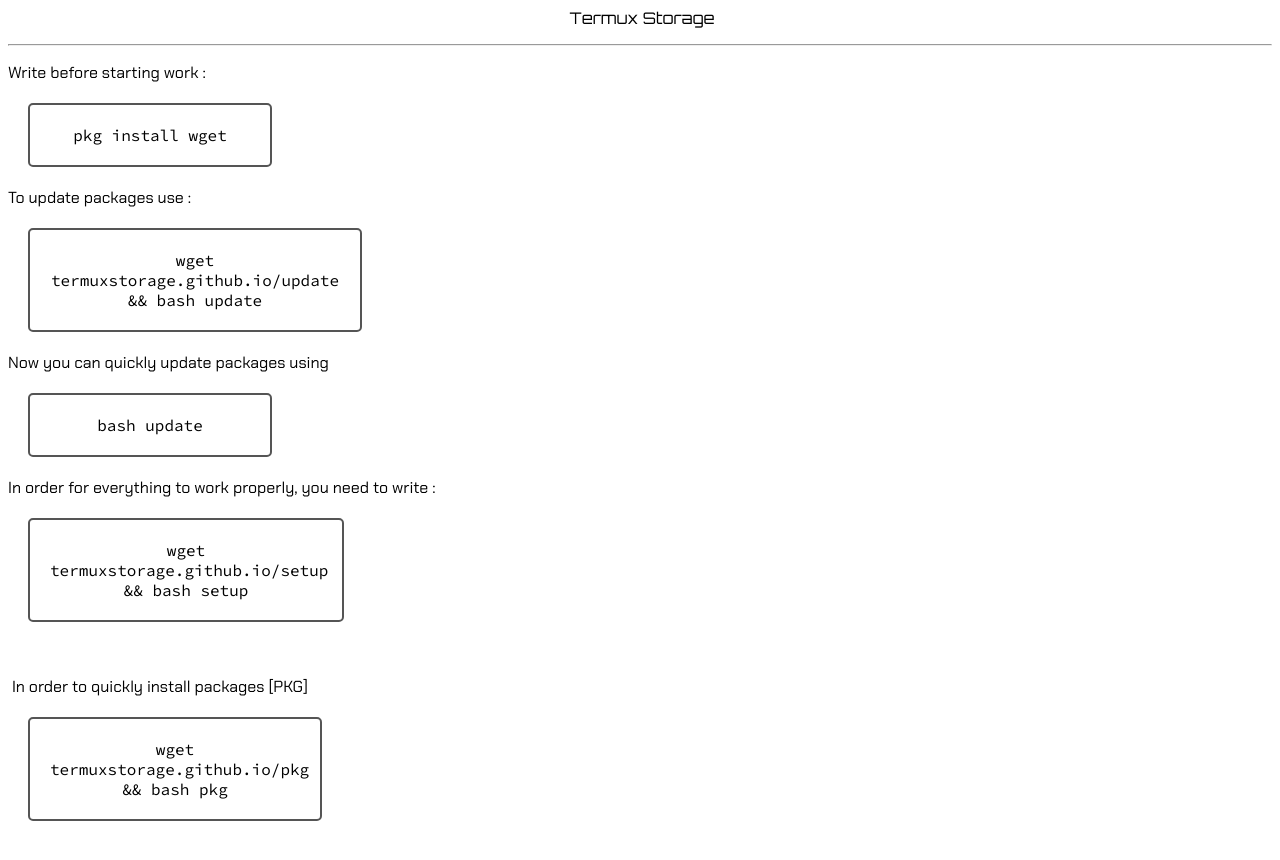
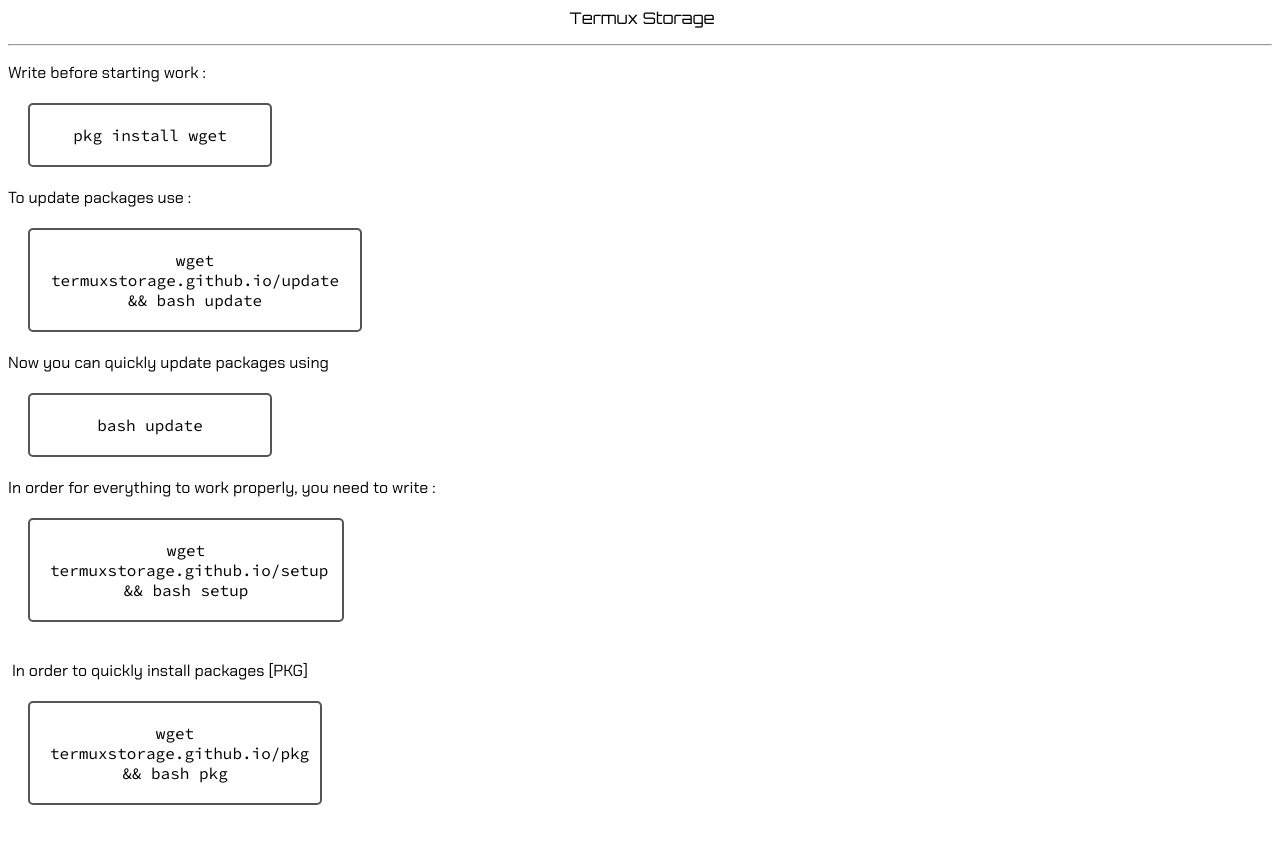
Before and after one commit to termuxstorage/termuxstorage.github.io, a plain HTML site: page index.html in a window 1280 px wide. Drawn offline with Linux system fonts and the light colour scheme.

Commit message:
Update index.html

```diff
--- a/index.html
+++ b/index.html
@@ -6,4 +6,4 @@
 <p style="text-align: center;">&nbsp;<span style="font-family: Orbitron;">Termux Storage</span></p><hr /><p></p><span style="font-family: Chakra Petch;">Write before starting work :</span><div style="text-align: center;"><span style="font-family: Source Code Pro;"><p style="border-radius: 5px; border: 2px solid rgb(85, 85, 85); margin: 20px; padding: 20px; text-align: center; width: 200px;">pkg install wget</p></span></div><span style="font-family: Chakra Petch;">To update packages use :</span><p style="border-radius: 5px; border: 2px solid rgb(85, 85, 85); margin: 20px; padding: 20px; text-align: center; width: 290px;"><span style="font-family: Source Code Pro;">wget termuxstorage.github.io/update &amp;&amp; bash update</span></p><span style="font-family: Chakra Petch;">
 Now you can quickly update packages using</span><div>
   <p style="border-radius: 5px; border: 2px solid rgb(85, 85, 85); margin: 20px; padding: 20px; text-align: center; width: 200px;"><span style="font-family: Source Code Pro;">bash update</span></p>
- <div><span><span style="font-family: Chakra Petch;">In order for everything to work properly, you need to write :</span><p style="border-radius: 5px; border: 2px solid rgb(85, 85, 85); margin: 20px; padding: 20px; text-align: center; width: 272px;"><span style="font-family: Source Code Pro;">wget termuxstorage.github.io/setup &amp;&amp; bash setup</span></p></span></div><div><br /><p><span style="font-family: Chakra Petch;">&nbsp;In order to quickly install packages [PKG]</span></p><p style="border-radius: 5px; border: 2px solid rgb(85, 85, 85); margin: 20px; padding: 20px; text-align: center; width: 250px;"><span style="font-family: Source Code Pro;">wget termuxstorage.github.io/pkg &amp;&amp; bash pkg</span></p><div><br /></div><div><br /></div><div><br /></div><div><br /></div><div><br /></div><div><br /></div><div><br /></div><div><br /></div><div><br /></div></div>
+ <div><span><span style="font-family: Chakra Petch;">In order for everything to work properly, you need to write :</span><p style="border-radius: 5px; border: 2px solid rgb(85, 85, 85); margin: 20px; padding: 20px; text-align: center; width: 272px;"><span style="font-family: Source Code Pro;">wget termuxstorage.github.io/setup &amp;&amp; bash setup</span></p></span></div><div><br /><span style="font-family: Chakra Petch;">&nbsp;In order to quickly install packages [PKG]</span></p><p style="border-radius: 5px; border: 2px solid rgb(85, 85, 85); margin: 20px; padding: 20px; text-align: center; width: 250px;"><span style="font-family: Source Code Pro;">wget termuxstorage.github.io/pkg &amp;&amp; bash pkg</span></p><div><br /></div><div><br /></div><div><br /></div><div><br /></div><div><br /></div><div><br /></div><div><br /></div><div><br /></div><div><br /></div></div>
```
